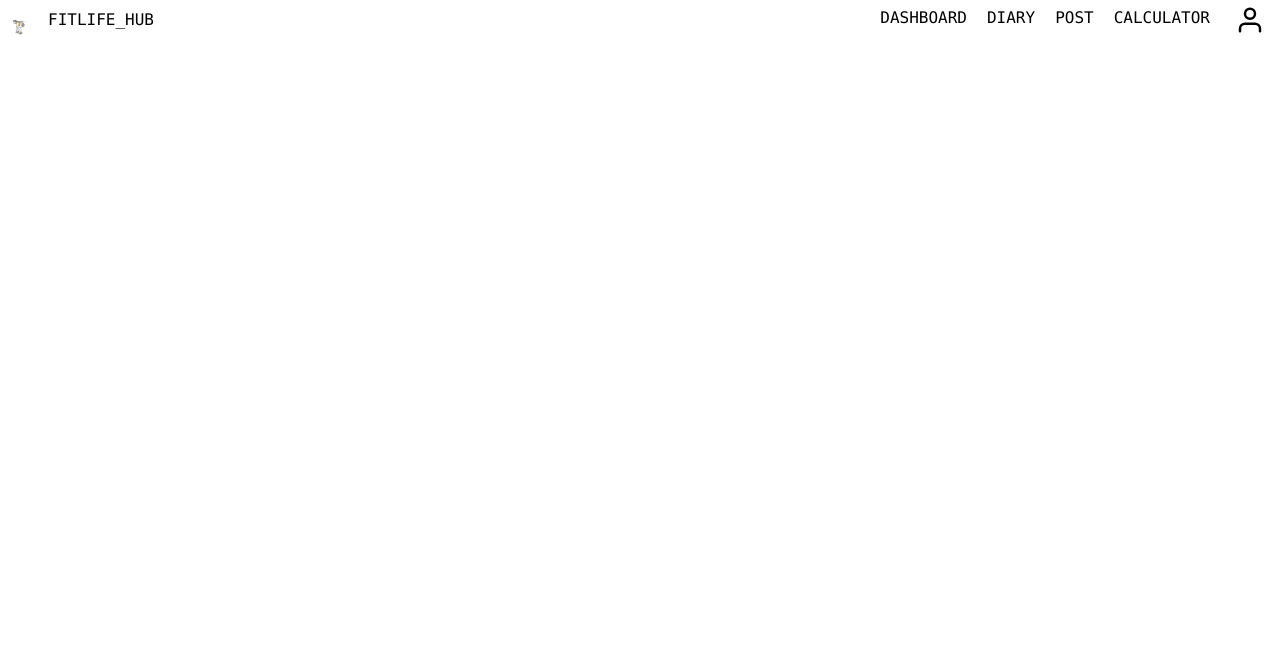
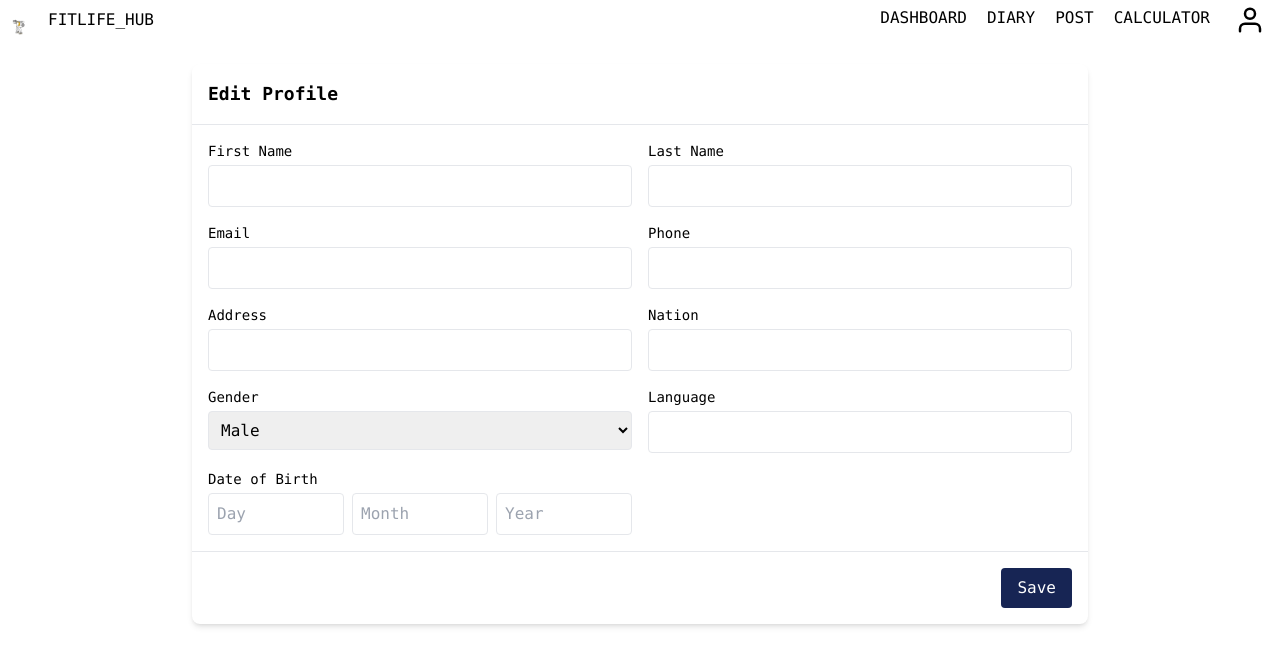
Before and after one commit to Sylveeeeee/fitlife-hub, a Next.js app: page /edit-profile in a window 1280 px wide. Shown: the top 666 px of the page. Built offline with nearby package versions, Linux system fonts and the light colour scheme; no server answers.

Commit message:
edit profile

```diff
--- a/app/(website)/edit-profile/page.tsx
+++ b/app/(website)/edit-profile/page.tsx
@@ -1,10 +1,195 @@
-'use client';
+"use client";
+import { useState } from "react";
+
+export default function Profile() {
+  // ประกาศ state สำหรับข้อมูลโปรไฟล์
+  const [profile, setProfile] = useState({
+    firstName: "",
+    lastName: "",
+    email: "",
+    phone: "",
+    address: "",
+    nation: "",
+    gender: "",
+    language: "",
+    dob: { day: "", month: "", year: "" },
+  });
 
 
-export default function Edit_Profile() {
-    return (
-      <>
+  // eslint-disable-next-line @typescript-eslint/no-explicit-any
+  const handleInputChange = (e: { target: { name: any; value: any; }; }) => {
+    const { name, value } = e.target;
 
-      </>
-    );
+    // ตรวจสอบหาก name เป็น dob เพื่อแยกการจัดการวันเดือนปีเกิด
+    if (name.startsWith("dob")) {
+      const dobField = name.replace("dob", "").toLowerCase();
+      setProfile({
+        ...profile,
+        dob: { ...profile.dob, [dobField]: value },
+      });
+    } else {
+      setProfile({ ...profile, [name]: value });
+    }
+  };
+
+
+  const saveProfile = async () => {
+    try {
+
+      const response = await fetch("/api/profile", {
+        method: "POST",
+        headers: { "Content-Type": "application/json" },
+        body: JSON.stringify(profile),
+      });
+
+      if (response.ok) {
+        alert("Profile saved successfully!");
+      } else {
+        throw new Error("Failed to save profile");
+      }
+    } catch (error) {
+      console.error(error);
+      alert("An error occurred while saving the profile.");
+    }
+  };
+
+  return (
+    <div className="font-mono p-6  min-h-screen">
+      <div className="max-w-4xl mx-auto bg-white shadow-md rounded-lg">
+        <div className="p-4 border-b">
+          <h1 className="text-lg text-black font-bold">Edit Profile</h1>
+        </div>
+        <div className="p-4 grid grid-cols-2 gap-4 text-black ">
+
+          <div>
+            <label className="block text-sm font-medium ">First Name</label>
+            <input
+              type="text"
+              name="firstName"
+              value={profile.firstName}
+              onChange={handleInputChange}
+              className="mt-1 w-full p-2 border rounded"
+            />
+          </div>
+
+          <div>
+            <label className="block text-sm font-medium">Last Name</label>
+            <input
+              type="text"
+              name="lastName"
+              value={profile.lastName}
+              onChange={handleInputChange}
+              className="mt-1 w-full p-2 border rounded"
+            />
+          </div>
+
+          <div>
+            <label className="block text-sm font-medium">Email</label>
+            <input
+              type="email"
+              name="email"
+              value={profile.email}
+              onChange={handleInputChange}
+              className="mt-1 w-full p-2 border text-black rounded"
+            />
+          </div>
+
+          <div>
+            <label className="block text-sm font-medium">Phone</label>
+            <input
+              type="text"
+              name="phone"
+              value={profile.phone}
+              onChange={handleInputChange}
+              className="mt-1 w-full p-2 border rounded"
+            />
+          </div>
+
+          <div>
+            <label className="block text-sm font-medium">Address</label>
+            <input
+              type="text"
+              name="address"
+              value={profile.address}
+              onChange={handleInputChange}
+              className="mt-1 w-full p-2 border rounded"
+            />
+          </div>
+
+          <div>
+            <label className="block text-sm font-medium">Nation</label>
+            <input
+              type="text"
+              name="nation"
+              value={profile.nation}
+              onChange={handleInputChange}
+              className="mt-1 w-full p-2 border rounded"
+            />
+          </div>
+
+          <div>
+            <label className="block text-sm font-medium">Gender</label>
+            <select
+              name="gender"
+              value={profile.gender}
+              onChange={handleInputChange}
+              className="mt-1 w-full p-2 border rounded"
+            >
+              <option value="Male">Male</option>
+              <option value="Female">Female</option>
+            </select>
+          </div>
+
+          <div>
+            <label className="block text-sm font-medium">Language</label>
+            <input
+              type="text"
+              name="language"
+              value={profile.language}
+              onChange={handleInputChange}
+              className="mt-1 w-full p-2 border rounded"
+            />
+          </div>
+
+          <div>
+            <label className="block text-sm font-medium">Date of Birth</label>
+            <div className="flex gap-2">
+              <input
+                type="text"
+                name="dobDay"
+                placeholder="Day"
+                value={profile.dob.day}
+                onChange={handleInputChange}
+                className="mt-1 w-full p-2 border rounded"
+              />
+              <input
+                type="text"
+                name="dobMonth"
+                placeholder="Month"
+                value={profile.dob.month}
+                onChange={handleInputChange}
+                className="mt-1 w-full p-2 border rounded"
+              />
+              <input
+                type="text"
+                name="dobYear"
+                placeholder="Year"
+                value={profile.dob.year}
+                onChange={handleInputChange}
+                className="mt-1 w-full p-2 border rounded"
+              />
+            </div>
+          </div>
+        </div>
+        <div className="p-4 border-t text-right">
+          <button
+            onClick={saveProfile}
+            className="px-4 py-2 bg-blue-950 text-white rounded"
+          >
+            Save
+          </button>
+        </div>
+      </div>
+    </div>
+  );
 }
```
